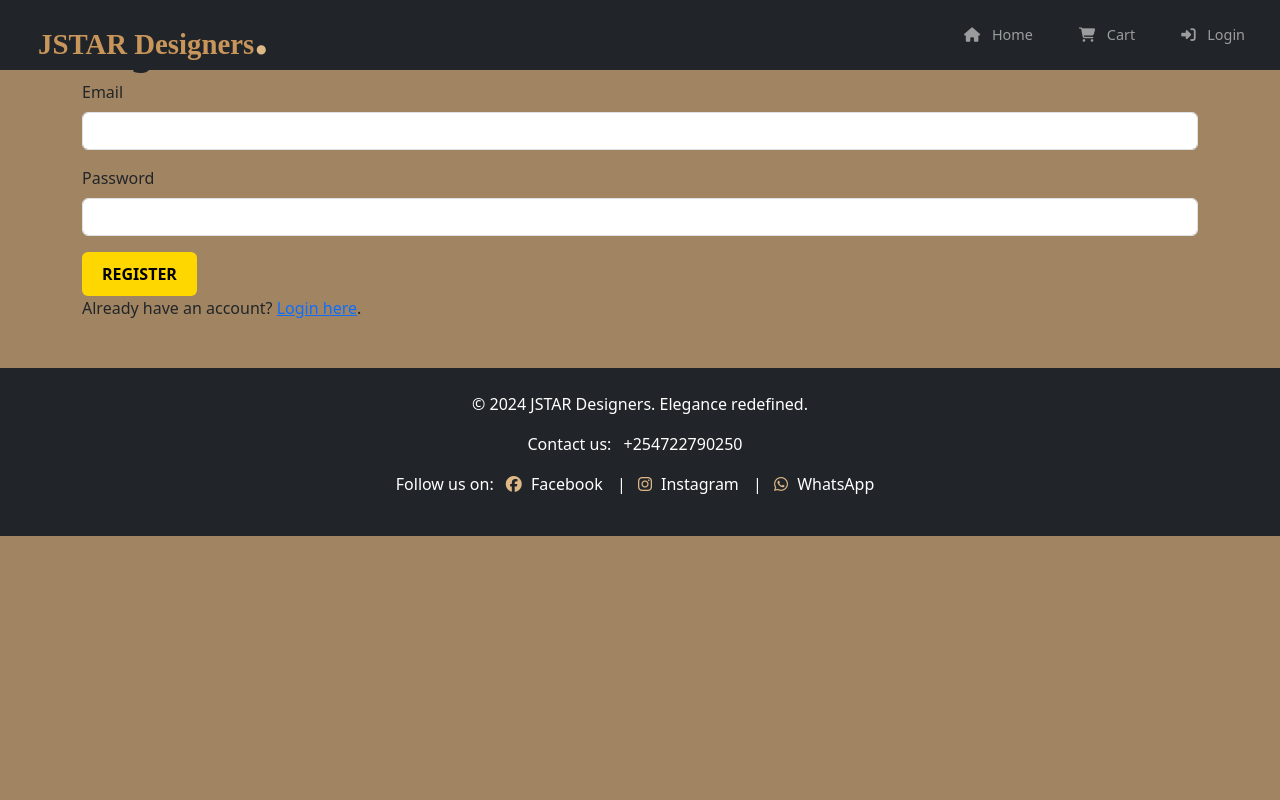
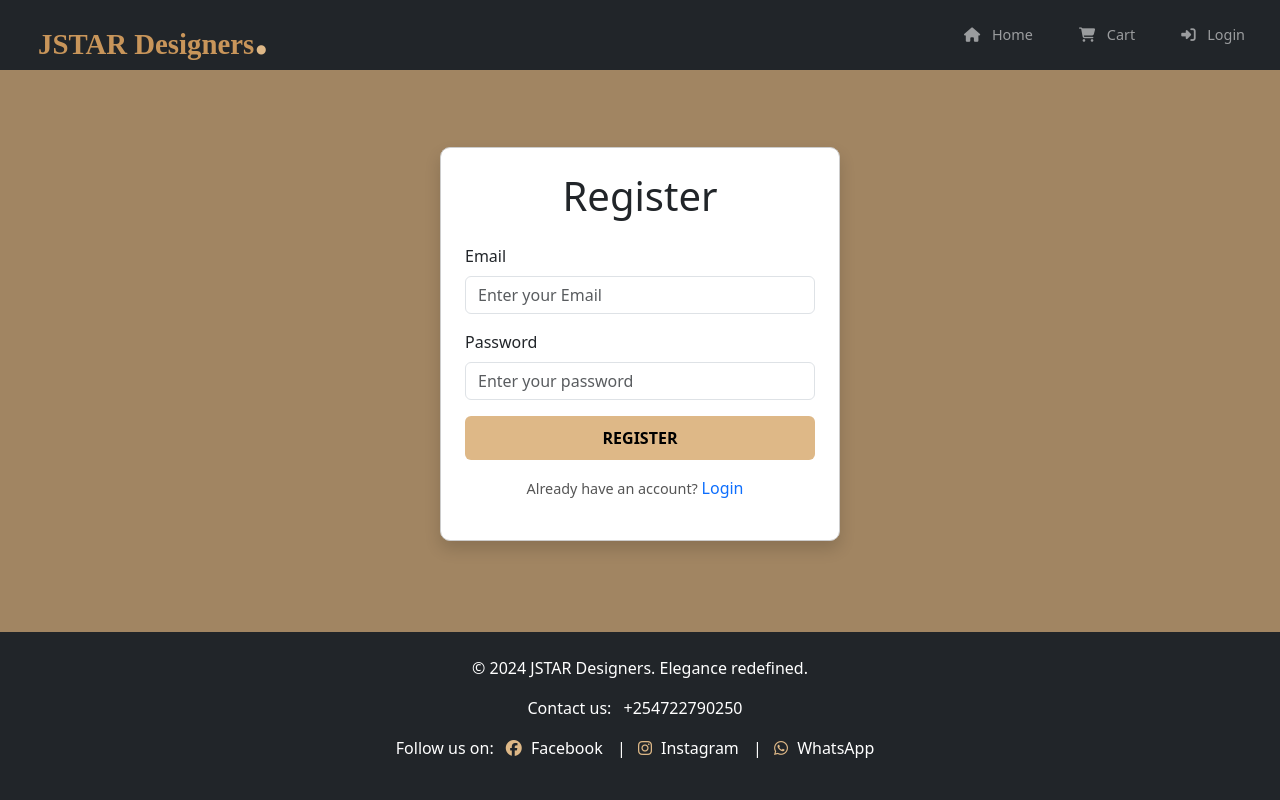
Before and after one commit to JoanChege/Future-Interns-Tasks, a Flask app: page /register in a window 1280 px wide. Run offline with Flask 2, Linux system fonts and the light colour scheme.

Commit message:
fix logi-regi css

```diff
--- a/FUTURE_FS_02/static/css/styles.css
+++ b/FUTURE_FS_02/static/css/styles.css
@@ -48,13 +48,13 @@ body {
 }
 
 .btn {
-  background-color: gold;
+  background-color: burlywood;
   color: black;
   border: none;
   text-align: center;
   padding: 10px 20px;
   text-transform: uppercase;
-  font-weight: bold;
+  font-weight: bolder;
   transition: background-color 0.3s ease;
 }
 
@@ -249,3 +249,62 @@ video {
   background-color: burlywood; /* Change button color on hover */
   color: white; /* Change button text color */
 }
+
+#btn-link{
+  margin-top: 10px;
+  font-size: 0.9rem; /* Adjust font size if needed */
+  text-align: center;
+  color: #555; /* A contrasting color for the text */
+}
+#btn-link a:hover{
+  color: burlywood !important;
+  transform: scale(1.02); /* Slight zoom effect */
+  box-shadow: 0 4px 8px rgba(0, 0, 0, 0.2); /* Subtle shadow */
+}
+
+#btn-link a {
+  text-decoration: none; /* Remove underlines */
+  font-size: 1rem; /* Adjust size for icons and text */
+  margin-right: 10px; /* Space between links */
+  transition: color 0.3s ease;
+}
+
+/* Styling for the login form box */
+.login-box {
+  background-color: #fff; /* White background */
+  border: 1px solid #ccc; /* Light gray border */
+  border-radius: 10px; /* Rounded corners */
+  max-width: 400px; /* Maximum width for the box */
+  width: 100%; /* Responsive width */
+  animation: fadeInSlide 0.8s ease-in-out;
+}
+
+
+/* Footer styling */
+footer {
+  position: fixed;
+  bottom: 0;
+  width: 100%;
+  background-color: black;
+  color: white;
+  text-align: center;
+  padding: 10px;
+}
+
+@keyframes fadeInSlide {
+  0% {
+    opacity: 0;
+    transform: translateY(-20px);
+  }
+  100% {
+    opacity: 1;
+    transform: translateY(0);
+  }
+}
+
+/* Responsive design for smaller screens */
+@media (max-width: 576px) {
+  .login-box {
+    padding: 2rem 1rem;
+  }
+}
--- a/FUTURE_FS_02/templates/register.html
+++ b/FUTURE_FS_02/templates/register.html
@@ -1,16 +1,20 @@
 {% extends "base.html" %}
 {% block content %}
-<h1>Register</h1>
+<div class="container d-flex justify-content-center align-items-center" style="min-height: 80vh;">
+<div class="login-box p-4 shadow">
+    <h1 class="text-center mb-4">Register</h1>
     <form method="POST" action="{{ url_for('register') }}">
         <div class="mb-3">
             <label for="email" class="form-label">Email</label>
-        <input type="email" name="email" class="form-control" id="email" required>
+            <input type="email" name="email" class="form-control" id="email" placeholder="Enter your Email" required>
         </div>
         <div class="mb-3">
             <label for="password" class="form-label">Password</label>
-        <input type="password" name="password" class="form-control" id="password" required>
+            <input type="password" name="password" class="form-control" id="password" placeholder="Enter your password" required>
         </div>
-    <button type="submit" class="btn btn-primary">Register</button>
+        <button type="submit" class="btn btn-primary w-100">Register</button>
     </form>
-<p>Already have an account? <a href="{{ url_for('login') }}">Login here</a>.</p>
+    <p id="btn-link" class="mt-3 text-center">Already have an account? <a href="{{ url_for('login') }}">Login</a></p>
+</div>
+</div>
 {% endblock %}
```
Also changed, not shown: FUTURE_FS_02/templates/login.html (+9 -5 lines). Lines whose indentation alone changed are shown as unchanged.
